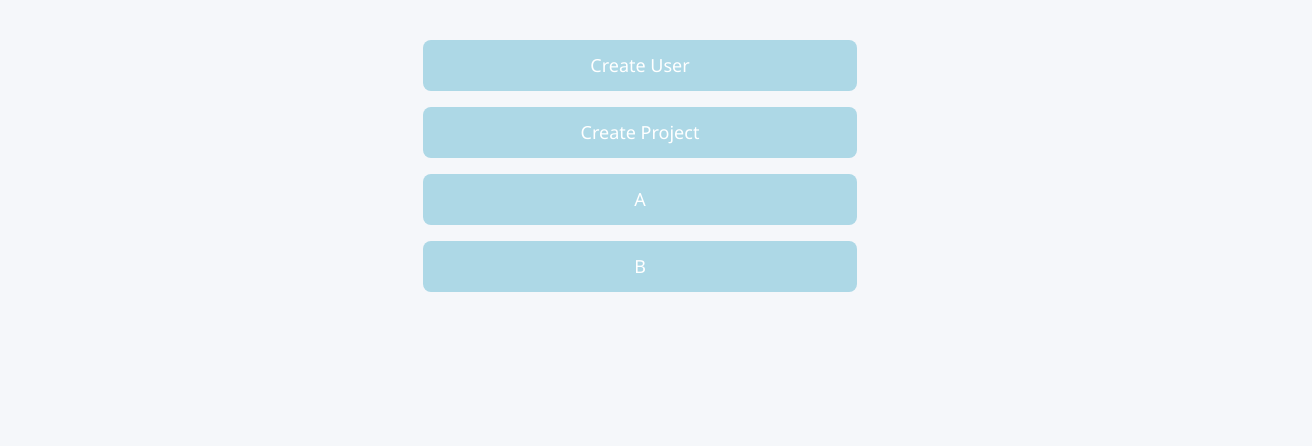
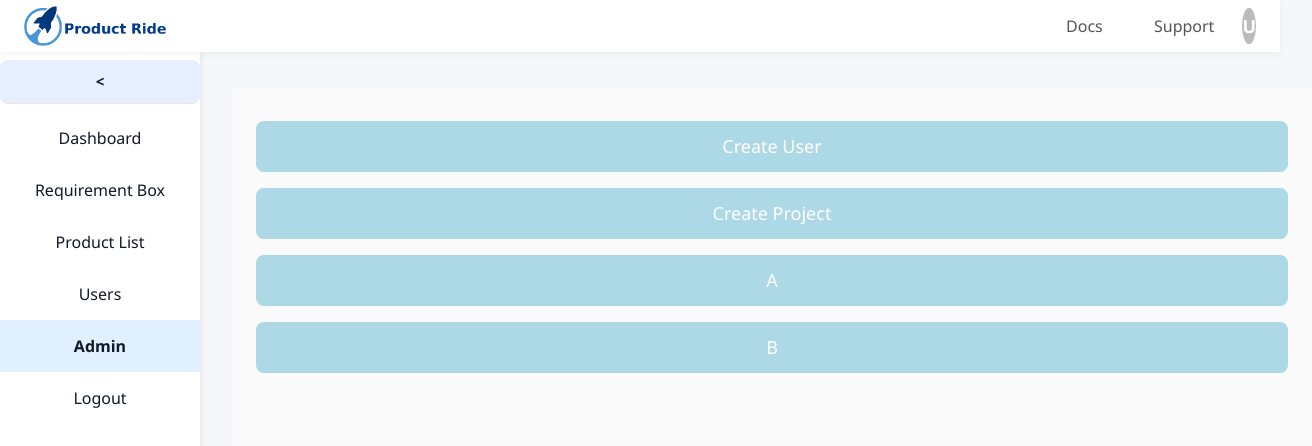
Before and after one commit to hindu99/productrideapp, a React (Vite) app in the folder frontend/: page /adminmainpage in a window 1280 px wide. Shown: the top 446 px of the page, 1312 px wide, since content can reach past the window. Built offline with nearby package versions, Linux system fonts and the light colour scheme.

Commit message:
Admin page is wrapped with pagelayout and in sidebar added few links

```diff
--- a/frontend/src/components/Sidebar/sidebar.jsx
+++ b/frontend/src/components/Sidebar/sidebar.jsx
@@ -4,11 +4,11 @@ import './sidebar.css';
 
 /* Sidebar menu items */
 const menuItems = [
-  { name: 'Dashboard', path: '/dashboard' },
+  { name: 'Dashboard', path: '/Board' },
   { name: 'Requirement Box', path: '/requirementbox' },
   { name: 'Product List', path: '/products' },
   { name: 'Users', path: '/users' },
-  { name: 'Settings', path: '/settings' },
+  { name: 'Admin', path: '/adminmainpage' },
   { name: 'Logout', path: '/logout' }
 ];
 
--- a/frontend/src/pages/Adminpages/adminmain.jsx
+++ b/frontend/src/pages/Adminpages/adminmain.jsx
@@ -1,19 +1,22 @@
 import React from 'react';
 import { useNavigate } from 'react-router-dom';
 import './adminmain.css';
+import Layout from "../../components/PageLayouts/pagelayout";
 
 // Adminmainpage component: Admin users use this to create users ,create projects and varipus other admin tasks
 const Adminmainpage = () => {
   const navigate = useNavigate();
 
   return (
+    <Layout>
     <div className="dashboard-container">
       {/* Navigation buttons for admin actions */}
       <button onClick={() => navigate('/createnonadminuser')}>Create User</button>
-      <button onClick={() => navigate('/create-project')}>Create Project</button>
+      <button onClick={() => navigate('/createproject')}>Create Project</button>
       <button onClick={() => navigate('/a')}>A</button>
       <button onClick={() => navigate('/b')}>B</button>
     </div>
+    </Layout>
   );
 };
 
```
